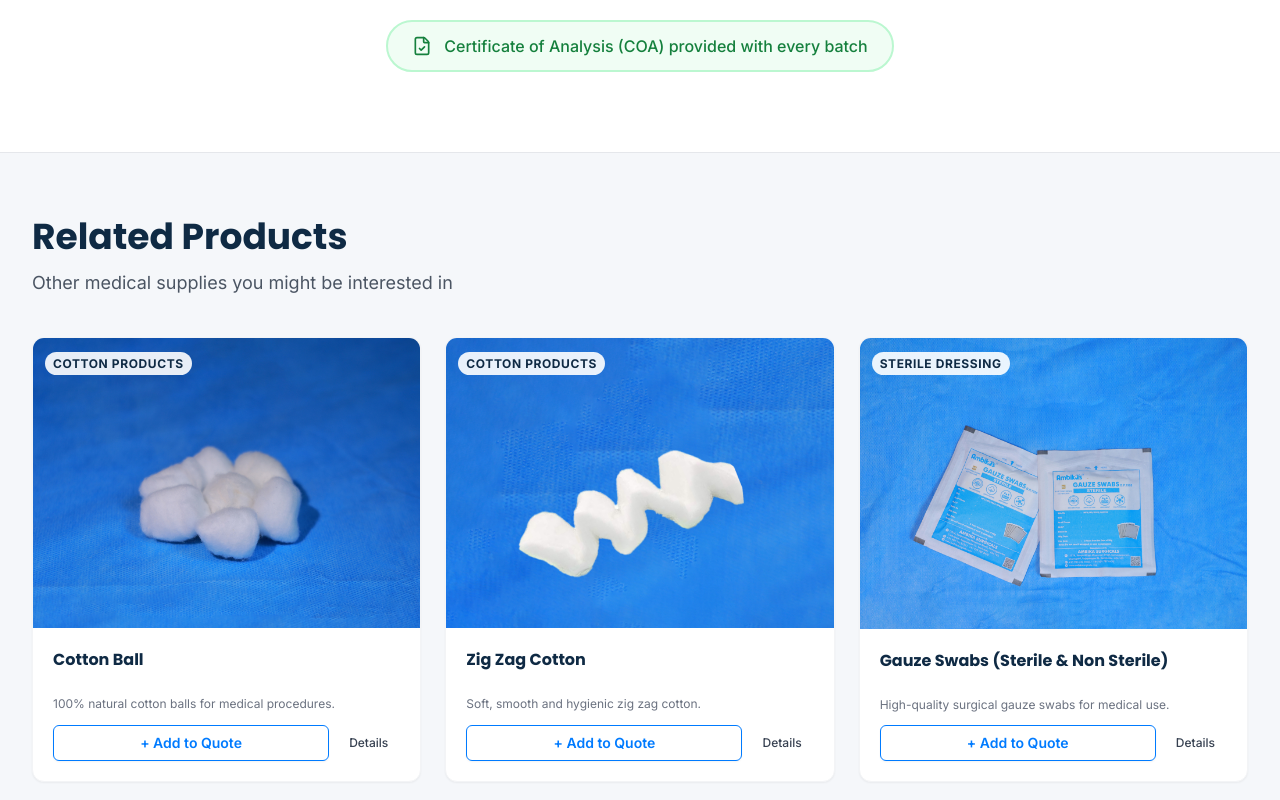
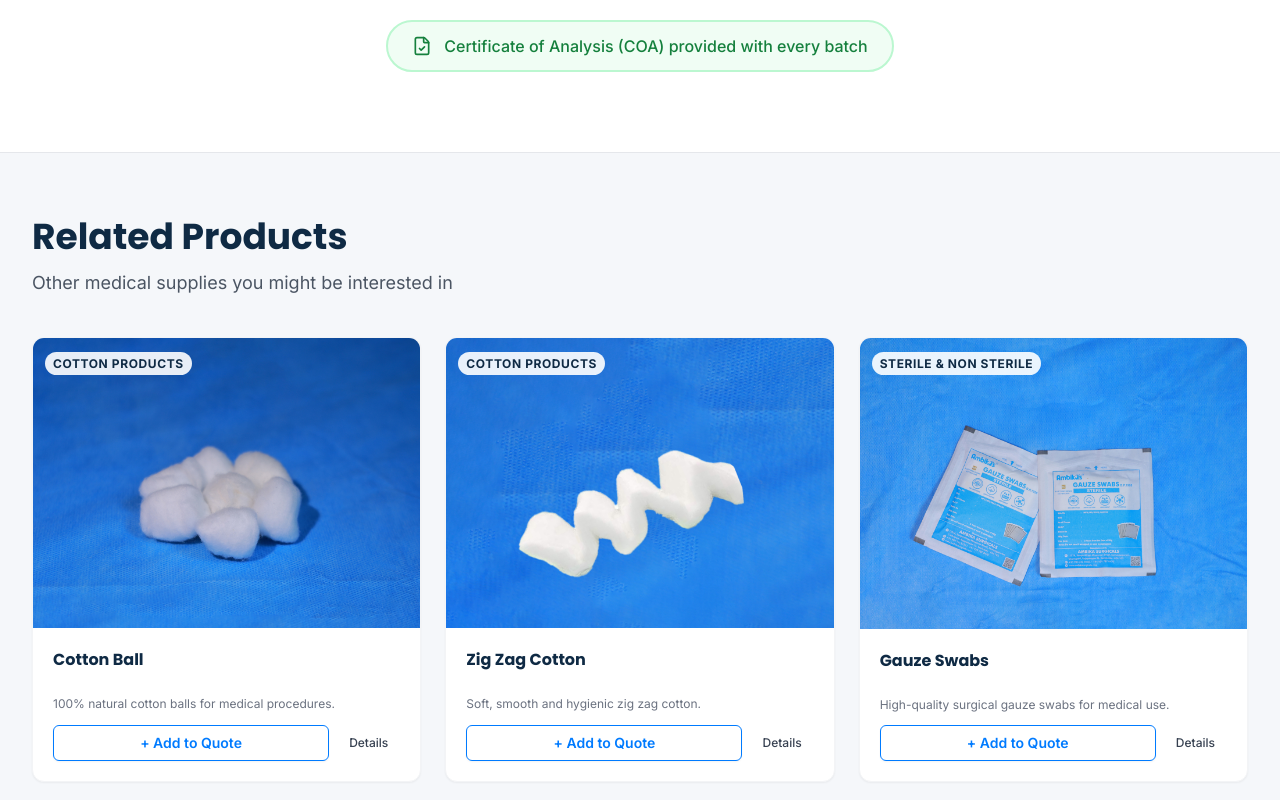
Before and after one commit to ajithyaasaf/Ambika_Surgicals, a Next.js app: page /products/absorbent-cotton in a window 1280 px wide. Shown: the part 1970-2770 px from the top of the page. Built offline with nearby package versions, Linux system fonts and the light colour scheme.

Commit message:
code changes

```diff
--- a/app/inquiry/page.tsx
+++ b/app/inquiry/page.tsx
@@ -11,6 +11,7 @@ import { FaWhatsapp } from 'react-icons/fa6';
 import ContactForm from '@/components/forms/ContactForm';
 import FadeIn, { StaggerContainer, FadeInItem } from '@/components/animations/FadeIn';
 import { COMPANY_INFO } from '@/lib/constants';
+import { getCategoryLabel } from '@/lib/data/products';
 
 export default function InquiryPage() {
     const { items, removeItem, updateQuantity, clearCart } = useCart();
@@ -132,7 +133,7 @@ export default function InquiryPage() {
                                                     </Link>
                                                     <p className="text-xs text-gray-500 line-clamp-1">{item.shortDescription}</p>
                                                     <span className="inline-block mt-1 text-[11px] font-semibold text-primary capitalize bg-primary/5 px-2 py-0.5 rounded">
-                                                        {item.category.replace('-', ' ')}
+                                                        {getCategoryLabel(item.category)}
                                                     </span>
                                                 </div>
                                             </div>
--- a/app/products/[slug]/page.tsx
+++ b/app/products/[slug]/page.tsx
@@ -3,7 +3,7 @@ import type { Metadata } from 'next';
 import Link from 'next/link';
 import Image from 'next/image';
 import { ArrowLeft, ShieldCheck, FileCheck, Truck, Award, ChevronRight } from 'lucide-react';
-import { PRODUCTS } from '@/lib/data/products';
+import { PRODUCTS, getCategoryLabel } from '@/lib/data/products';
 import { Container } from '@/components/ui/container';
 import { buttonVariants } from '@/components/ui/button';
 import { SITE_NAME } from '@/lib/constants';
@@ -153,7 +153,7 @@ export default async function ProductDetailPage({ params }: Props) {
                             {/* Category Badge */}
                             <FadeIn delay={0.1}>
                                 <span className="inline-block px-4 py-1.5 bg-primary/10 text-primary text-sm font-bold rounded-full uppercase tracking-wider border border-primary/20">
-                                    {product.category.replace('-', ' ')}
+                                    {getCategoryLabel(product.category)}
                                 </span>
                             </FadeIn>
 
--- a/components/cart/CartDrawer.tsx
+++ b/components/cart/CartDrawer.tsx
@@ -9,6 +9,7 @@ import { FaWhatsapp } from 'react-icons/fa6';
 import { useCart } from '@/lib/context/CartContext';
 import { Button } from '@/components/ui/button';
 import { COMPANY_INFO } from '@/lib/constants';
+import { getCategoryLabel } from '@/lib/data/products';
 
 export default function CartDrawer() {
     const { isOpen, closeCart, items, removeItem, updateQuantity, itemCount } = useCart();
@@ -112,6 +113,13 @@ export default function CartDrawer() {
                                         <p className="font-medium text-gray-700 mb-2">Popular Categories:</p>
                                         <div className="flex flex-wrap justify-center gap-2">
                                             <Link
+                                                href="/products?category=sterile-non-sterile"
+                                                onClick={closeCart}
+                                                className="px-3 py-1 bg-gray-100 hover:bg-primary/10 hover:text-primary rounded-full transition-colors"
+                                            >
+                                                Sterile & Non Sterile
+                                            </Link>
+                                            <Link
                                                 href="/products?category=sterile-dressing"
                                                 onClick={closeCart}
                                                 className="px-3 py-1 bg-gray-100 hover:bg-primary/10 hover:text-primary rounded-full transition-colors"
@@ -163,7 +171,7 @@ export default function CartDrawer() {
                                                         </Link>
                                                     </h3>
                                                     <span className="text-xs text-gray-500 capitalize mt-0.5 block">
-                                                        {item.category.replace('-', ' ')}
+                                                        {getCategoryLabel(item.category)}
                                                     </span>
                                                 </div>
 
--- a/components/product/ProductCard.tsx
+++ b/components/product/ProductCard.tsx
@@ -3,7 +3,7 @@
 import * as React from 'react';
 import Link from 'next/link';
 import Image from 'next/image';
-import { Product } from '@/lib/data/products';
+import { Product, getCategoryLabel } from '@/lib/data/products';
 import { Button, buttonVariants } from '@/components/ui/button';
 import { useCart } from '@/lib/context/CartContext';
 import { Check, Minus, Plus } from 'lucide-react';
@@ -47,7 +47,7 @@ export default function ProductCard({ product }: ProductCardProps) {
                 {/* Category Badge */}
                 <div className="absolute top-2 left-2 sm:top-3 sm:left-3 z-10">
                     <span className="bg-white/90 backdrop-blur text-navy text-[9px] sm:text-xs font-bold px-1.5 sm:px-2 py-0.5 sm:py-1 rounded-md sm:rounded-full uppercase tracking-wider shadow-xs">
-                        {product.category.replace('-', ' ')}
+                        {getCategoryLabel(product.category)}
                     </span>
                 </div>
 
--- a/lib/data/products.ts
+++ b/lib/data/products.ts
@@ -1,4 +1,4 @@
-export type ProductCategory = 'sterile-dressing' | 'bandages' | 'cotton-products' | 'medical-kits' | 'protective-wear';
+export type ProductCategory = 'sterile-non-sterile' | 'sterile-dressing' | 'bandages' | 'cotton-products' | 'medical-kits' | 'protective-wear';
 
 export interface Product {
     id: string;
@@ -18,8 +18,8 @@ export const PRODUCTS: Product[] = [
     {
         id: 'p1',
         slug: 'gauze-swabs',
-        name: 'Gauze Swabs (Sterile & Non Sterile)',
-        category: 'sterile-dressing',
+        name: 'Gauze Swabs',
+        category: 'sterile-non-sterile',
         description: 'We are a leading manufacturer and supplier of Gauze Swabs, known for our high-quality surgical bandages and dressings that strictly adhere to medical industry guidelines and norms.',
         shortDescription: 'High-quality surgical gauze swabs for medical use.',
         specs: {
@@ -40,9 +40,9 @@ export const PRODUCTS: Product[] = [
     {
         id: 'p2',
         slug: 'mopping-pad',
-        name: 'Mopping Pad (Sterile & Non Sterile)',
-        category: 'sterile-dressing',
-        description: 'Explore our premium X-Ray opaque thread, designed for superior absorption and durability. Mainly used in surgery to avoid h uge loss of blood.',
+        name: 'Mopping Pad',
+        category: 'sterile-non-sterile',
+        description: 'Explore our premium X-Ray opaque thread, designed for superior absorption and durability. Mainly used in surgery to avoid huge loss of blood.',
         shortDescription: 'Premium X-Ray opaque surgical mopping pads.',
         specs: {
             'Size': '20cm x 20cm, 25cm x 25cm, 30cm x 30cm',
@@ -62,8 +62,8 @@ export const PRODUCTS: Product[] = [
     {
         id: 'p3',
         slug: 'gamjee-pad-roll',
-        name: 'Gamjee Pad/Roll (Sterile & Non Sterile)',
-        category: 'sterile-dressing',
+        name: 'Gamjee Pad/Roll',
+        category: 'sterile-non-sterile',
         description: 'Discover our premium dressing pads, made from medical-grade cotton for versatile, disposable surgical use, offering unmatched quality and performance.',
         shortDescription: 'Versatile disposable dressing pads for surgical use.',
         specs: {
@@ -84,9 +84,9 @@ export const PRODUCTS: Product[] = [
     {
         id: 'p13',
         slug: 'dressing-pad',
-        name: 'Dressing Pad (Sterile)',
+        name: 'Dressing Pad',
         category: 'sterile-dressing',
-        description: 'Our sterile Dressing Pads are manufactured from premium 100% cotton, designed for superior absorbency and protection of wound sites. These pads are EO sterilized to ensure maximum safety and infection control.',
+        description: 'Our Dressing Pads are manufactured from premium 100% cotton, designed for superior absorbency and protection of wound sites. These pads are EO sterilized to ensure maximum safety and infection control.',
         shortDescription: 'Sterile high-absorbency cotton dressing pads.',
         specs: {
             'Material': '100% Cotton',
@@ -329,9 +329,15 @@ export const PRODUCTS: Product[] = [
 ];
 
 export const CATEGORIES: { id: ProductCategory; label: string }[] = [
+    { id: 'sterile-non-sterile', label: 'Sterile & Non Sterile' },
     { id: 'sterile-dressing', label: 'Sterile Dressing' },
     { id: 'bandages', label: 'Bandages & Cloth' },
     { id: 'cotton-products', label: 'Cotton Products' },
     { id: 'medical-kits', label: 'Medical Kits' },
     { id: 'protective-wear', label: 'Protective Wear' },
 ];
+
+export function getCategoryLabel(category: ProductCategory | string): string {
+    const found = CATEGORIES.find(c => c.id === category);
+    return found ? found.label : category.replace(/-/g, ' ');
+}
```
